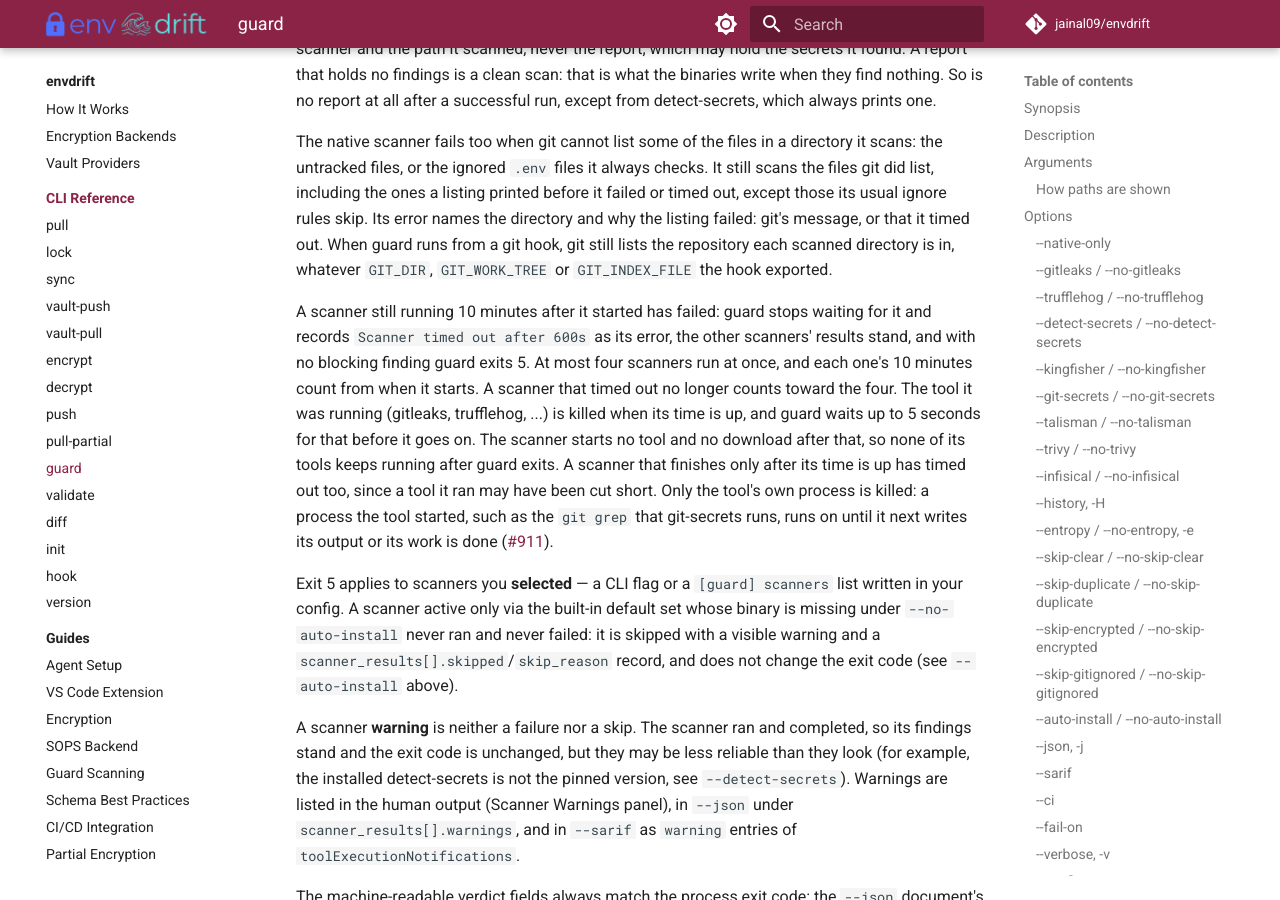
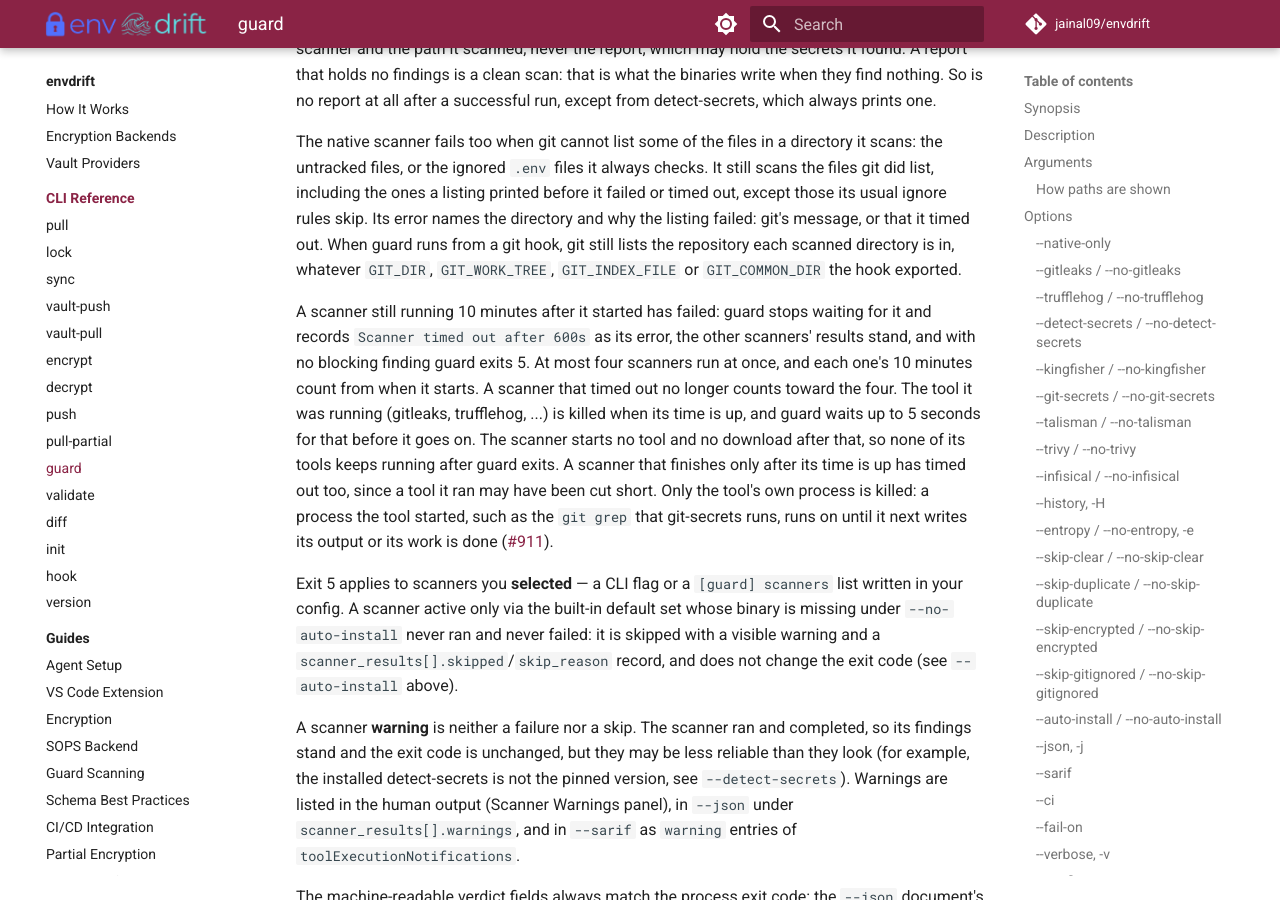
Before and after one commit to jainal09/envdrift, an MkDocs documentation site: the page built from docs/cli/guard.md, in a window 1280 px wide and 900 px high, scrolled down 18116 px. Built offline with MkDocs 1.6.1 and Material for MkDocs 9.7.7, drawn with Linux system fonts in a browser that asks for light colours; comment, search, counter and statistics services are not loaded.

Commit message:
test(scanner): cover every git location variable the native listing drops
cubic's review of the hook-variable fix:
- The regression test now covers all four variables the listings drop. With GIT_WORK_TREE or
  GIT_COMMON_DIR pointing at another repository, git listed that repository's untracked files or
  applied its info/exclude, so an untracked file of the scanned repository went unscanned. Each
  case fails without the fix.
- The docs name GIT_COMMON_DIR too.
- The two #915 xfail tests count only an AssertionError as the known bug, so a setup error or a
  crash fails them.

Co-Authored-By: Claude Opus 5.5 <noreply@anthropic.com>
Claude-Session: https://claude.ai/code/session_015t5xQ3d6X4RCFUakwDh9CE

```diff
--- a/docs/cli/guard.md
+++ b/docs/cli/guard.md
@@ -782,8 +782,8 @@ checks. It still scans the files git did list, including the ones a listing
 printed before it failed or timed out, except those its usual ignore rules skip.
 Its error names the directory and why the listing failed: git's message, or that
 it timed out. When guard runs from a git hook, git still lists the repository
-each scanned directory is in, whatever `GIT_DIR`, `GIT_WORK_TREE` or
-`GIT_INDEX_FILE` the hook exported.
+each scanned directory is in, whatever `GIT_DIR`, `GIT_WORK_TREE`,
+`GIT_INDEX_FILE` or `GIT_COMMON_DIR` the hook exported.
 
 A scanner still running 10 minutes after it started has failed: guard stops
 waiting for it and records `Scanner timed out after 600s` as its error, the
```
Also changed, not shown: 3 other files.
